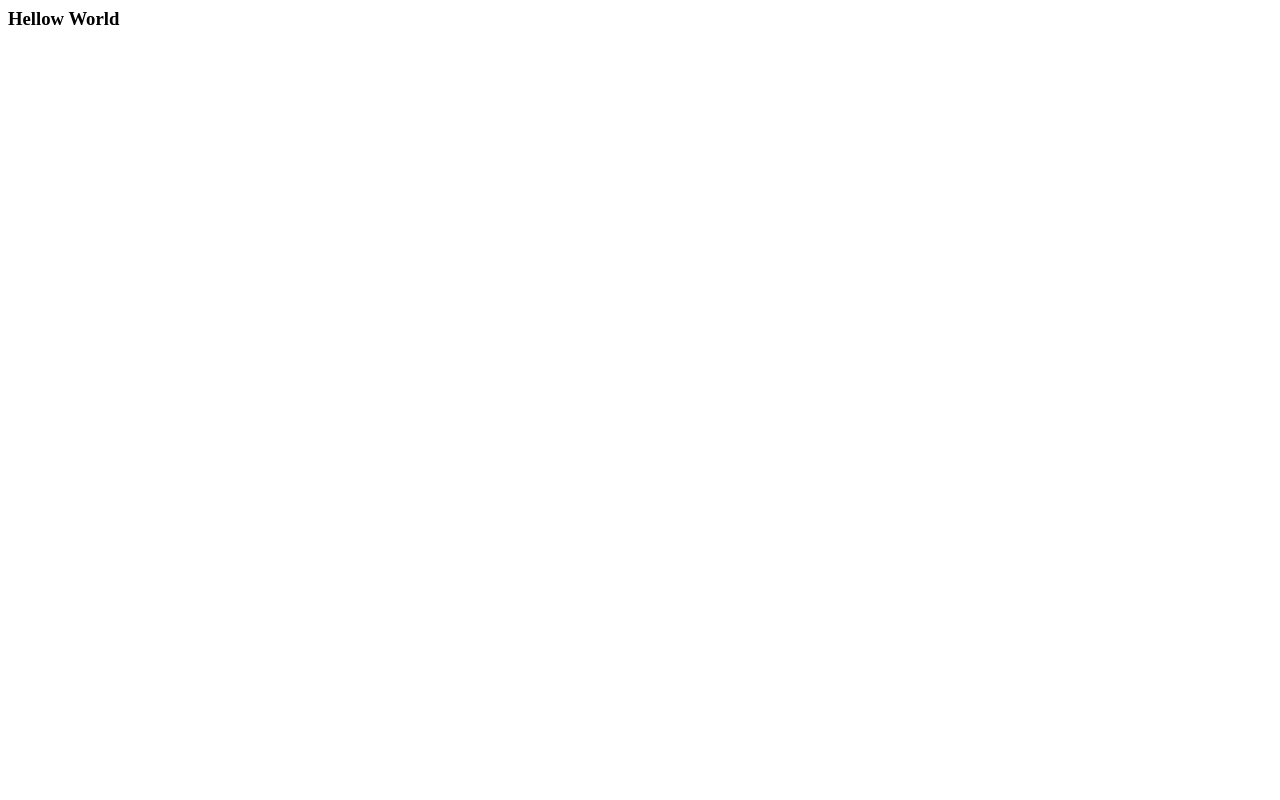
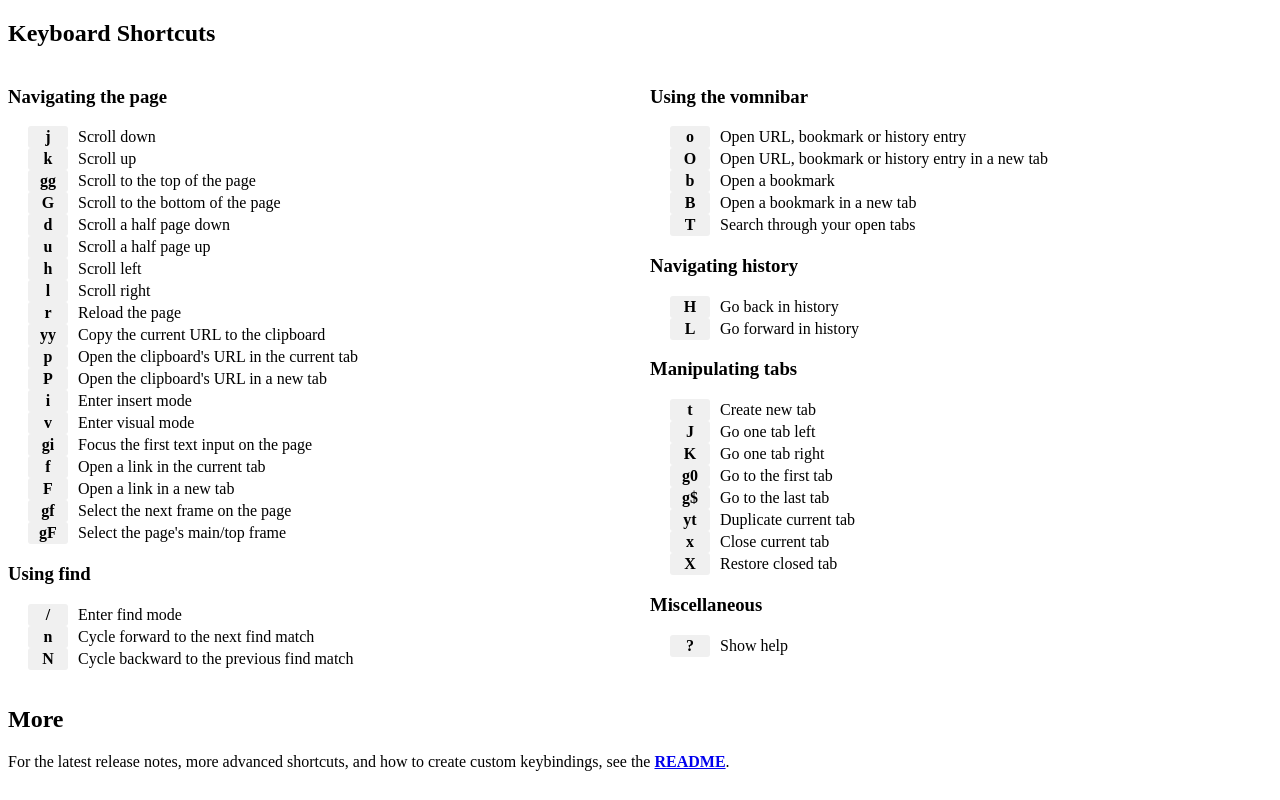
Before and after one commit to stvsmth/smarrish, a plain HTML site: page index.html in a window 1280 px wide. Drawn offline with Linux system fonts and the light colour scheme.

Commit message:
Simple home page with vimium shortcuts.

```diff
--- a/index.html
+++ b/index.html
@@ -1,6 +1,183 @@
-<html>
-<head></head>
-<body>
-<h3>Hellow World</h3>
-</body>
+<!DOCTYPE html>
+<html lang="en">
+  <head>
+    <title>Smarrish</title>
+    <meta robots="noindex, nofollow">
+    <meta name="description" content="Go away">
+    <meta name="keywords" content="Go, Away">
+    <style>
+      #keyboard-shortcuts {
+        display: flex;
+        flex-wrap: wrap;
+        gap: 20px;
+      }
+      #keyboard-shortcuts > div {
+        flex: 1;
+        min-width: 300px;
+      }
+      ol {
+        padding-left: 20px;
+      }
+      li {
+        display: flex;
+        gap: 10px;
+        align-items: center;
+      }
+      span {
+        font-weight: bold;
+        background: #f0f0f0;
+        padding: 2px 5px;
+        border-radius: 3px;
+        min-width: 30px;
+        text-align: center;
+      }
+    </style>
+  </head>
+  <body>
+    <h2 class="keyboard-shortcuts">Keyboard Shortcuts</h2>
+    <div id="keyboard-shortcuts">
+      <div>
+        <h3>Navigating the page</h3>
+        <ol>
+          <li>
+            <span>j</span>Scroll down
+          </li>
+          <li>
+            <span>k</span>Scroll up
+          </li>
+          <li>
+            <span>gg</span>Scroll to the top of the page
+          </li>
+          <li>
+            <span>G</span>Scroll to the bottom of the page
+          </li>
+          <li>
+            <span>d</span>Scroll a half page down
+          </li>
+          <li>
+            <span>u</span>Scroll a half page up
+          </li>
+          <li>
+            <span>h</span>Scroll left
+          </li>
+          <li>
+            <span>l</span>Scroll right
+          </li>
+          <li>
+            <span>r</span>Reload the page
+          </li>
+          <li>
+            <span>yy</span>Copy the current URL to the clipboard
+          </li>
+          <li>
+            <span>p</span>Open the clipboard's URL in the current tab
+          </li>
+          <li>
+            <span>P</span>Open the clipboard's URL in a new tab
+          </li>
+          <li>
+            <span>i</span>Enter insert mode
+          </li>
+          <li>
+            <span>v</span>Enter visual mode
+          </li>
+          <li>
+            <span>gi</span>Focus the first text input on the page
+          </li>
+          <li>
+            <span>f</span>Open a link in the current tab
+          </li>
+          <li>
+            <span>F</span>Open a link in a new tab
+          </li>
+          <li>
+            <span>gf</span>Select the next frame on the page
+          </li>
+          <li>
+            <span>gF</span>Select the page's main/top frame
+          </li>
+        </ol>
+        <h3>Using find</h3>
+        <ol>
+          <li>
+            <span>/</span>Enter find mode
+          </li>
+          <li>
+            <span>n</span>Cycle forward to the next find match
+          </li>
+          <li>
+            <span>N</span>Cycle backward to the previous find match
+          </li>
+        </ol>
+      </div>
+      <div>
+        <h3>Using the vomnibar</h3>
+        <ol>
+          <li>
+            <span>o</span>Open URL, bookmark or history entry
+          </li>
+          <li>
+            <span>O</span>Open URL, bookmark or history entry in a new tab
+          </li>
+          <li>
+            <span>b</span>Open a bookmark
+          </li>
+          <li>
+            <span>B</span>Open a bookmark in a new tab
+          </li>
+          <li>
+            <span>T</span>Search through your open tabs
+          </li>
+        </ol>
+        <h3>Navigating history</h3>
+        <ol>
+          <li>
+            <span>H</span>Go back in history
+          </li>
+          <li>
+            <span>L</span>Go forward in history
+          </li>
+        </ol>
+        <h3>Manipulating tabs</h3>
+        <ol>
+          <li>
+            <span>t</span>Create new tab
+          </li>
+          <li>
+            <span>J</span>Go one tab left
+          </li>
+          <li>
+            <span>K</span>Go one tab right
+          </li>
+          <li>
+            <span>g0</span>Go to the first tab
+          </li>
+          <li>
+            <span>g$</span>Go to the last tab
+          </li>
+          <li>
+            <span>yt</span>Duplicate current tab
+          </li>
+          <li>
+            <span>x</span>Close current tab
+          </li>
+          <li>
+            <span>X</span>Restore closed tab
+          </li>
+        </ol>
+        <h3>Miscellaneous</h3>
+        <ol>
+          <li>
+            <span>?</span>Show help
+          </li>
+        </ol>
+      </div>
+    </div>
+    <h2>More</h2>
+    <p>
+      For the latest release notes, more advanced shortcuts, and how to create custom keybindings,
+      see the
+      <strong><a href="https://github.com/philc/vimium/blob/master/README.md">README</a></strong>.
+    </p>
+  </body>
 </html>
```
Also changed, not shown: 1 other file.
